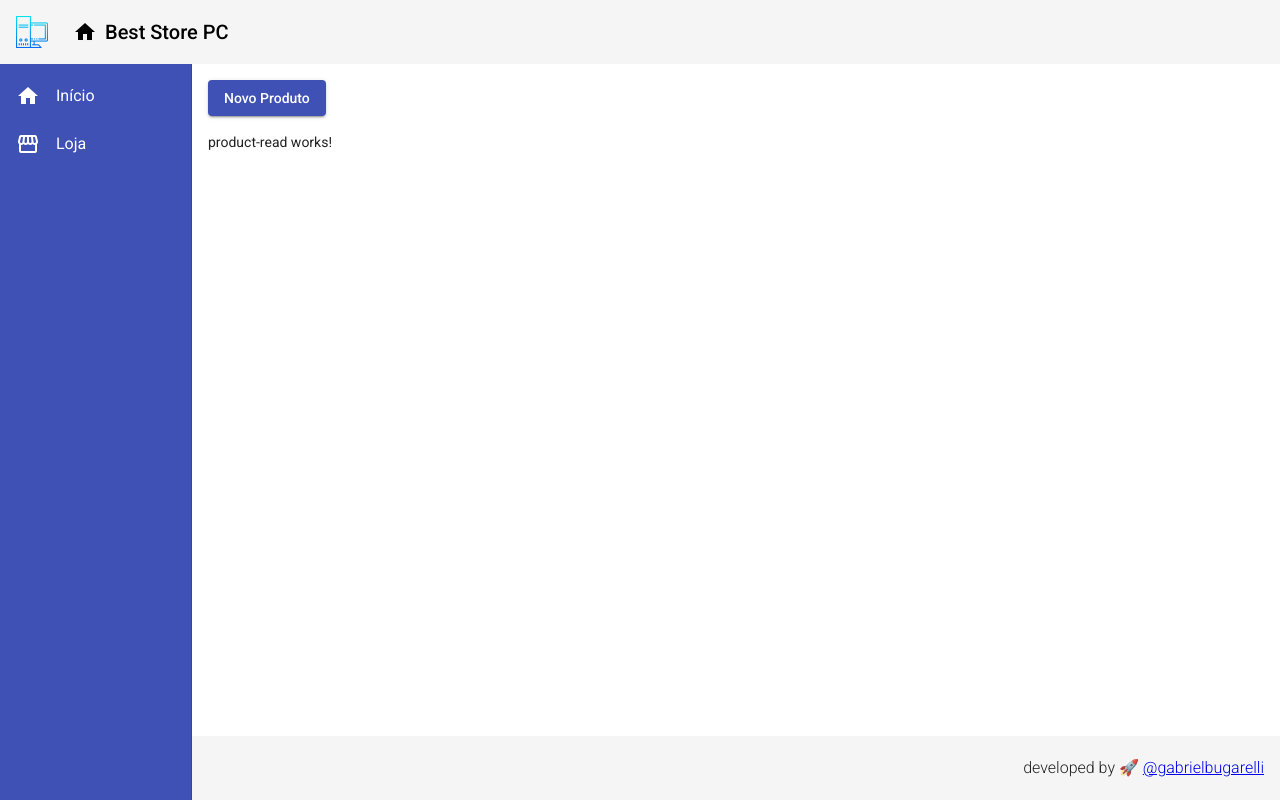
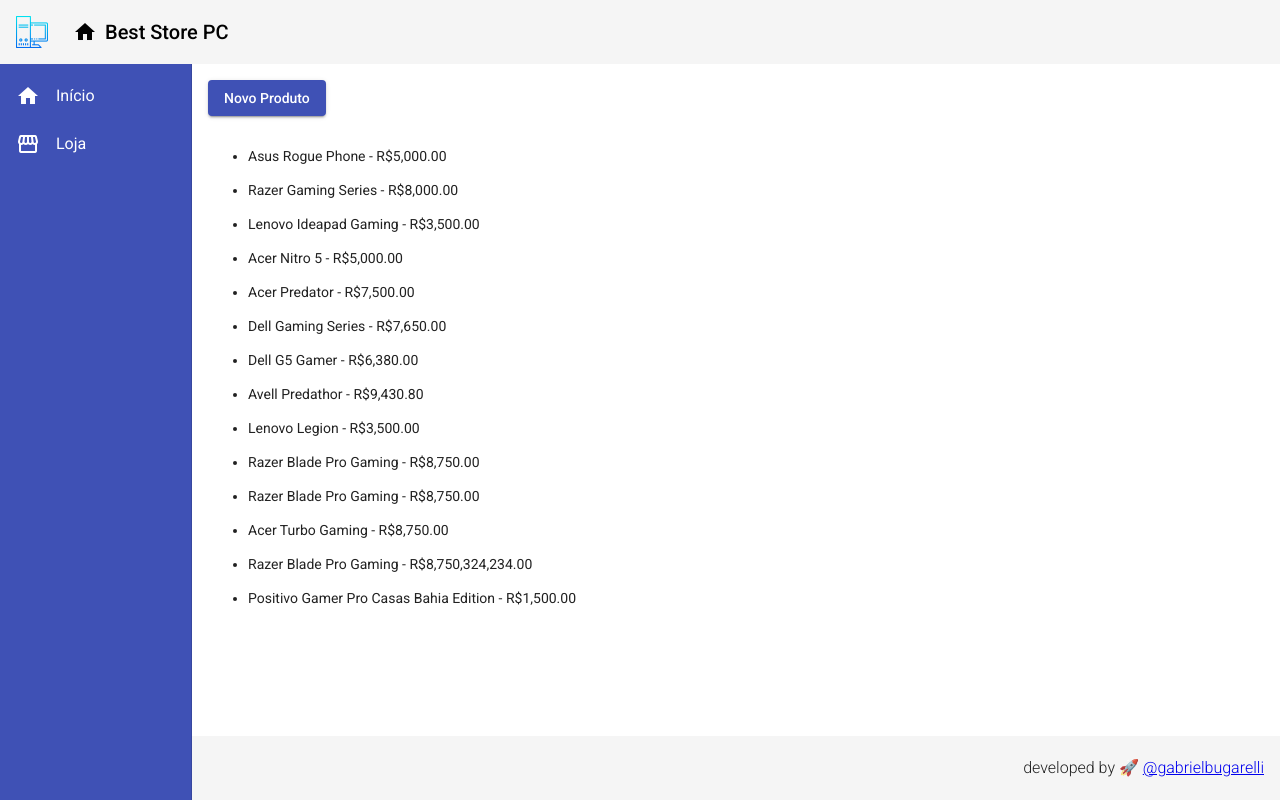
Before and after one commit to gabrielbugarelli/angular-essentials, an Angular app: page /products in a window 1280 px wide. Built offline with nearby package versions, Linux system fonts and the light colour scheme; data requests are answered from the project's data file.

Commit message:
feat: list products

```diff
--- a/db.json
+++ b/db.json
@@ -64,6 +64,11 @@
       "name": "Razer Blade Pro Gaming",
       "price": "8750324234",
       "id": 13
+    },
+    {
+      "name": "Positivo Gamer Pro Casas Bahia Edition",
+      "price": 1500,
+      "id": 14
     }
   ]
 }
--- a/src/app/components/product/product-read/product-read.component.html
+++ b/src/app/components/product/product-read/product-read.component.html
@@ -1 +1,3 @@
-<p>product-read works!</p>
+<ul *ngFor="let product of products">
+  <li>{{product.name}} - {{product.price | currency: 'BRL'}}</li>
+</ul>
--- a/src/app/views/product-crud/product-crud.component.html
+++ b/src/app/views/product-crud/product-crud.component.html
@@ -6,6 +6,5 @@
   Novo Produto
 </button>
 
-<app-product-read
->
+<app-product-read>
 </app-product-read>
```
